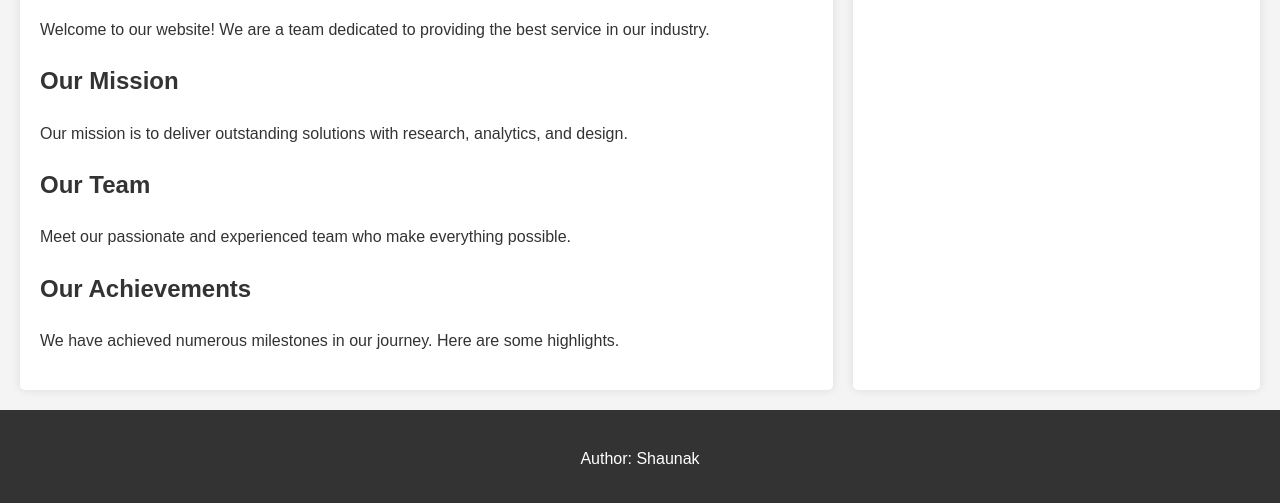
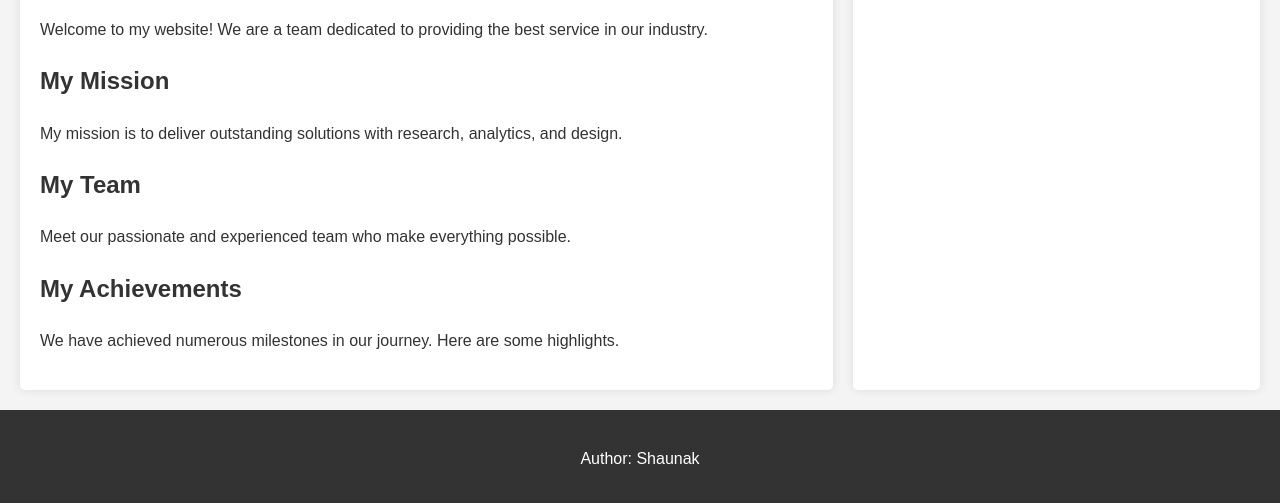
Before and after one commit to shaunakdixit/project.github.io, a plain HTML site: page about.html in a window 1280 px wide. Shown: the part 313-816 px from the top of the page. Drawn offline with Linux system fonts and the light colour scheme.

Commit message:
changes in about.html

```diff
--- a/about.html
+++ b/about.html
@@ -22,13 +22,13 @@
     <div class="container container-style">
         <section id="main">
             <h1>About Us</h1>
-            <p>Welcome to our website! We are a team dedicated to providing the best service in our industry.</p>
-            <h2>Our Mission</h2>
-            <p>Our mission is to deliver outstanding solutions with research, analytics, and design.</p>
-            <h2>Our Team</h2>
+            <p>Welcome to my website! We are a team dedicated to providing the best service in our industry.</p>
+            <h2>My Mission</h2>
+            <p>My mission is to deliver outstanding solutions with research, analytics, and design.</p>
+            <h2>My Team</h2>
             <p>Meet our passionate and experienced team who make everything possible.</p>
             <!-- You can add team member profiles here -->
-            <h2>Our Achievements</h2>
+            <h2>My Achievements</h2>
             <p>We have achieved numerous milestones in our journey. Here are some highlights.</p>
             <!-- You can list achievements or milestones here -->
         </section>
```
